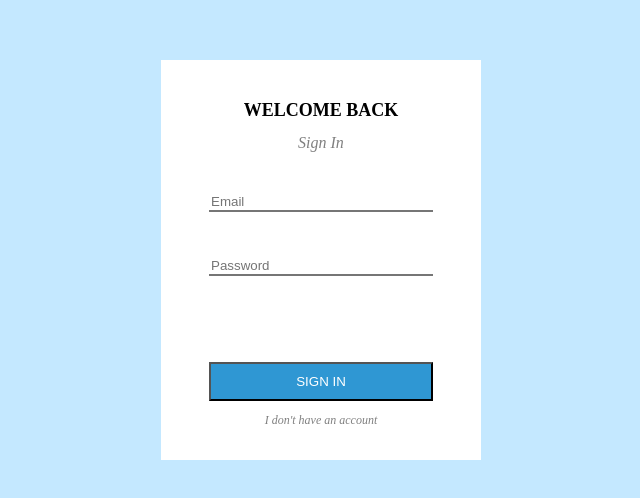
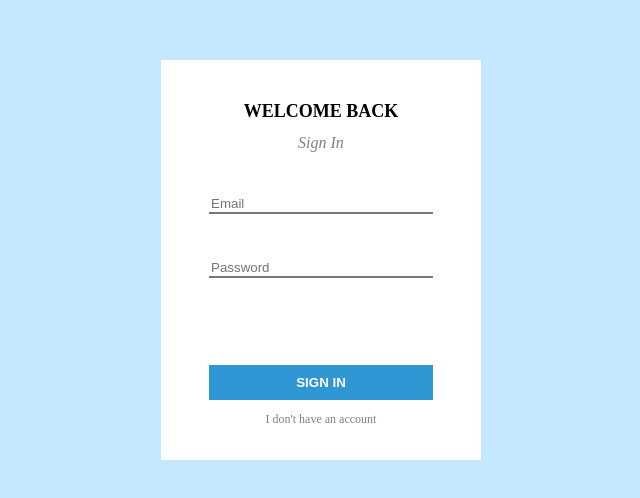
Before and after one commit to stovet/exercise1, a plain HTML site: page index.html in a window 1280 px wide. Shown: the part 140-638 px from the top of the page, without its empty margins (319-959 px from the left). Drawn offline with Linux system fonts and the light colour scheme.

Commit message:
button font bold

```diff
--- a/app.css
+++ b/app.css
@@ -40,6 +40,7 @@ input{
     border-top-style: none;
     border-left-style: none;
     border-right-style: none;
+
 }
 footer{
     width: 100%;
@@ -49,10 +50,11 @@ footer{
 }
 button{
     color: white;
+    font-weight: bold;
     background-color: rgb(47, 151, 211);
     width: 70%;
     padding: 10px;
-
+    border: none;
 }
 p{
     color: grey;
@@ -62,6 +64,6 @@ p{
     font-style: italic;
 }
 #no-acc{
-    font-style: italic;
+
     font-size: 12px;
 }
```
